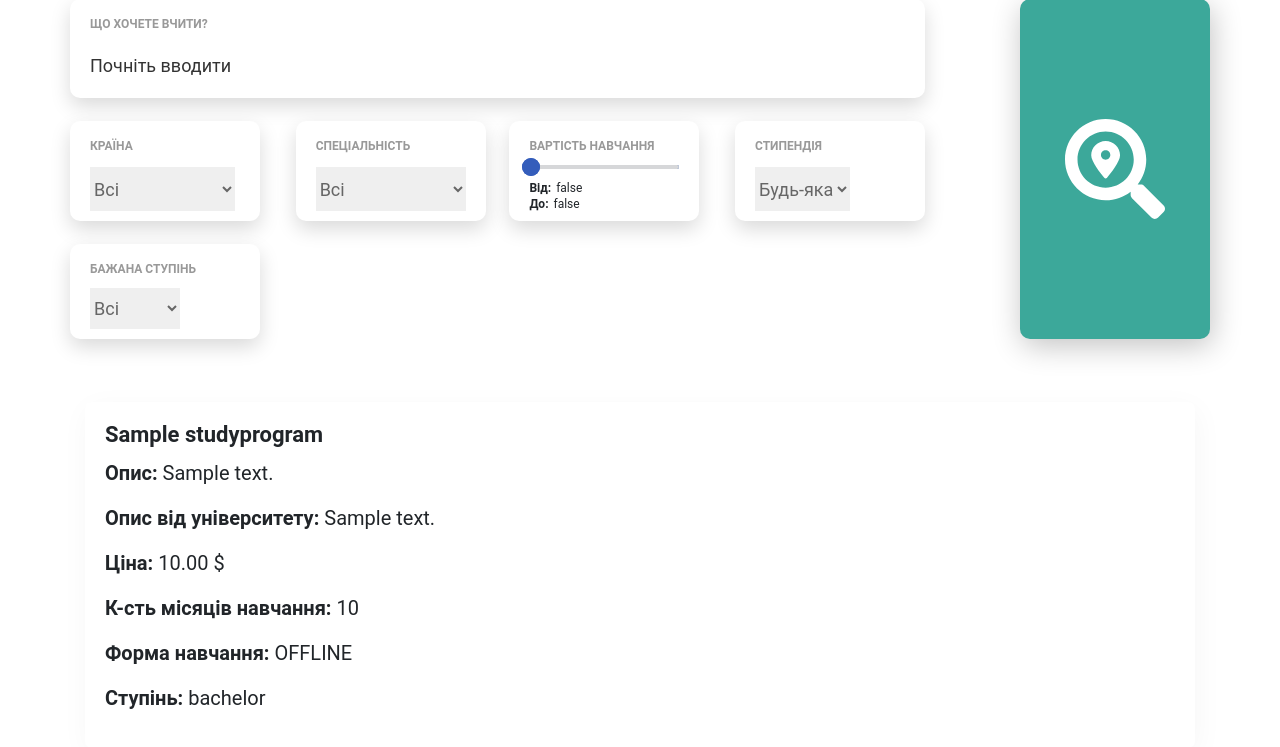
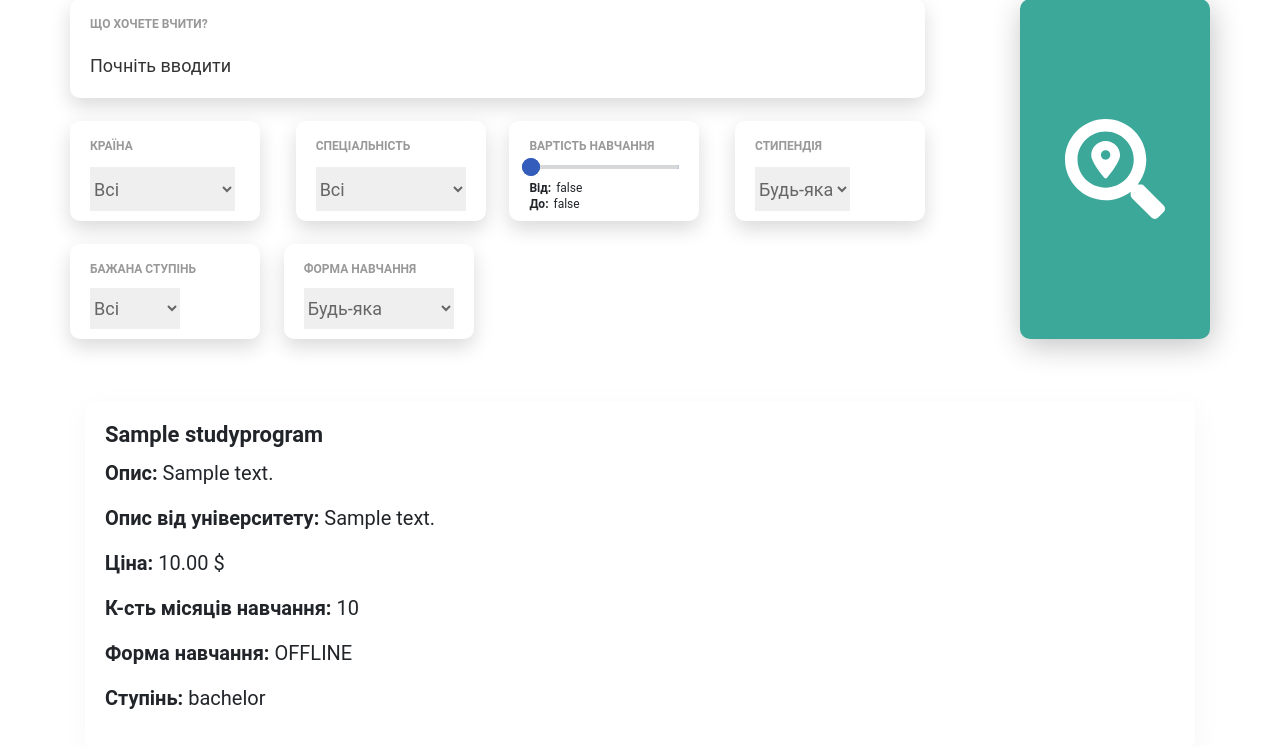
Before and after one commit to SandraRadz/UniversitySearchSystem, a Django app: page /universities/study-programs/ in a window 1280 px wide. Shown: the part 226-973 px from the top of the page. Run offline with Django 3.2, Linux system fonts and the light colour scheme; tables that the repository leaves empty hold one stand-in row (values such as "Sample post"); some libraries are stand-ins or nearby versions.

Commit message:
added search form field 'form of study';

```diff
--- a/universities/static/js/search_form.js
+++ b/universities/static/js/search_form.js
@@ -25,8 +25,9 @@
         const spec = $('#spec').val()
         const country = $('#country').val()
         const query = $('#query').val()
-
-        console.log(priceFrom, priceTo, scholarShip, degree, spec, country, query)
+        const form = $('#form').val()
+
+        console.log(priceFrom, priceTo, scholarShip, degree, spec, country, query, form)
 
         location.href = "/universities/study-programs?priceFrom=" + encodeURIComponent(priceFrom) +
             "&priceTo=" + encodeURIComponent(priceTo) +
@@ -34,7 +35,8 @@
             "&degree=" + encodeURIComponent(degree) +
             "&spec=" + encodeURIComponent(spec) +
             "&country=" + encodeURIComponent(country) +
-            "&query=" + encodeURIComponent(query)
+            "&query=" + encodeURIComponent(query) +
+            "&form=" + encodeURIComponent(form)
     });
 
     const url = new URL(location.href)
@@ -46,6 +48,7 @@
     const specQuery = url.searchParams.get("spec")
     const countryQuery = url.searchParams.get("country")
     const queryQuery = url.searchParams.get("query")
+    const formQuery = url.searchParams.get("form")
 
     var startPriceFrom;
     var startPriceTo;
@@ -74,6 +77,9 @@
     }
     if (queryQuery != null) {
         $('#query').val(queryQuery)
+    }
+    if (formQuery != null) {
+        $('#form').val(formQuery)
     }
 
     $('.noUi-handle').on('click', function () {
--- a/university_search_system/templates/forms/search_form.html
+++ b/university_search_system/templates/forms/search_form.html
@@ -88,6 +88,17 @@
                         </select>
                     </div>
                 </div>
+                <div class="col-3 d-flex justify-content-start">
+                    <div class="input-group input--medium">
+                        <label class="label">Форма навчання</label>
+                        <select class="input--style-1" id="form">
+                            <option value="all">Будь-яка</option>
+                            {% for form in form_of_study %}
+                                <option value="{{ form }}">{{ form }}</option>
+                            {% endfor %}
+                        </select>
+                    </div>
+                </div>
             </div>
         </div>
         <div class="col-2" id="searchBtn">
```
